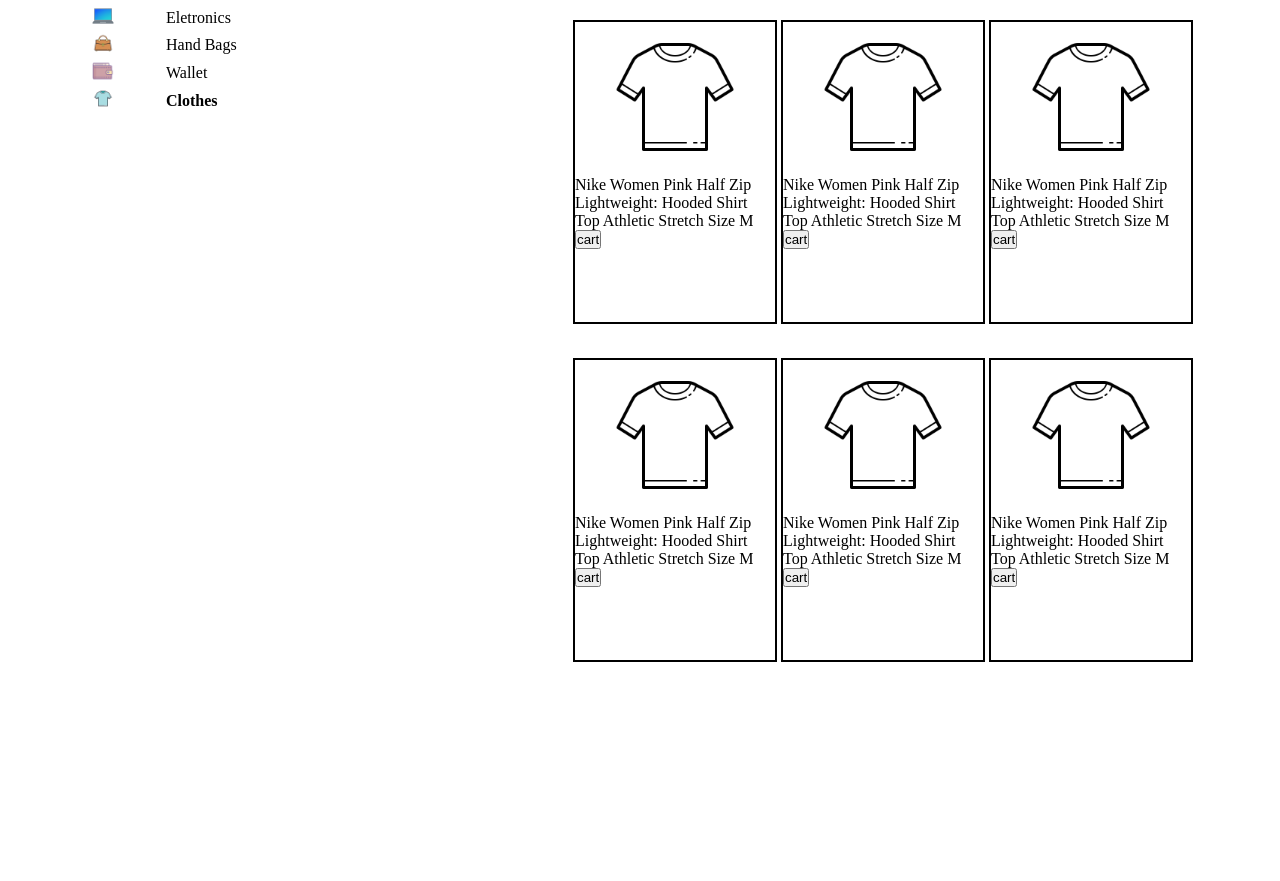
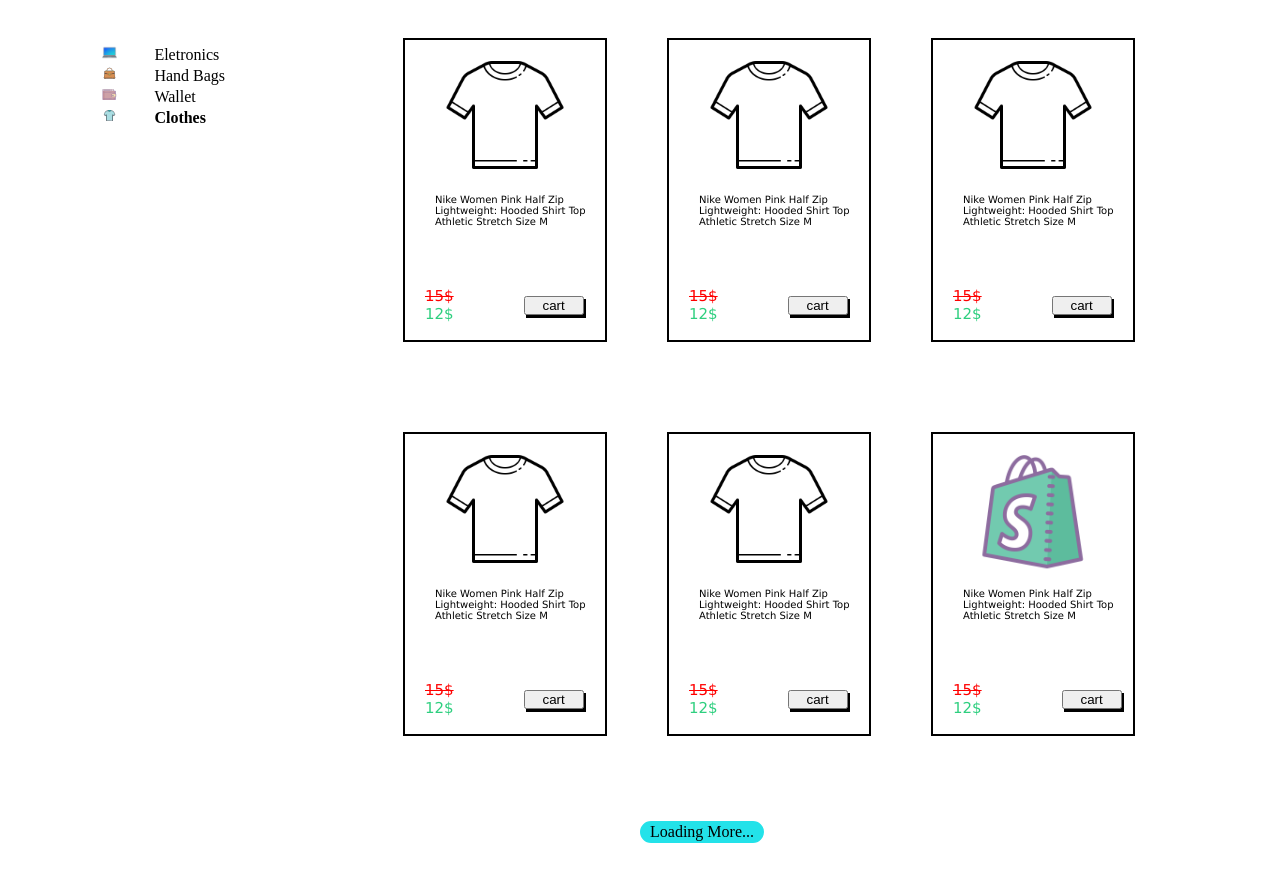
Before and after one commit to Samabath/TP1, a plain HTML site: page page1.html in a window 1280 px wide. Shown: the part 1011-1892 px from the top of the page. Before the commit the page ends 1720 px from the top, so only its background shows below. Drawn offline with Linux system fonts and the light colour scheme.

Commit message:
[finish]

```diff
--- a/index.html
+++ b/page1.html
@@ -37,7 +37,7 @@
                 <h4>Coupon Savings</h4>
                 <p>></a>up to 60% off everyday essential</p>
                 <br>
-                <div class="shop-coupon">
+                <div class="button">
                     <input type="button" value="Shop Coupons">
                 </div>
 
@@ -52,7 +52,7 @@
                 <h4>Free Delivery</h4>
                 <p>With affected items</p>
                 <br>
-                <div class="derliver-now">
+                <div class="button">
                     <input type="button" value="Deliver Now">
                 </div>
             </div>
@@ -66,7 +66,7 @@
                 <h4>Gift Voucher</h4>
                 <p>With Personal care items</p>
                 <br>
-                <div class="gift-now">
+                <div class="button">
                     <input type="button" Value="Gift Now">
                 </div>
             </div>
@@ -76,7 +76,7 @@
         </div>
     </div>
 
-     <div class="flex-container2">
+     <div class="flex-container">
 
         <div class="box_left">
             <table>
@@ -122,23 +122,41 @@
                     <div class="shirt">
                         <center><img src="./assets/clothes (1).png" ></center>
                         <p>Nike Women Pink Half Zip Lightweight: Hooded Shirt Top Athletic Stretch Size M</p>
+                        <div class="bottom">
+                            <div class="bottom_left">
+                                <div class="price_before"><p>15$</p></div>
+                                <div class="price_after"><p>12$</p></div>
+                            </div>
                             <div class="cart">
                                 <input type="button" value="cart">
+                            </div>
                         </div>
                     </div>
 
                     <div class="shirt">
                         <center><img src="./assets/clothes (1).png" ></center>
                         <p>Nike Women Pink Half Zip Lightweight: Hooded Shirt Top Athletic Stretch Size M</p>
+                        <div class="bottom">
+                            <div class="bottom_left">
+                                <div class="price_before"><p>15$</p></div>
+                                <div class="price_after"><p>12$</p></div>
+                            </div>
                             <div class="cart">
                                 <input type="button" value="cart">
+                            </div>
                         </div>
                     </div>
                     <div class="shirt">
                         <center><img src="./assets/clothes (1).png" ></center>
                         <p>Nike Women Pink Half Zip Lightweight: Hooded Shirt Top Athletic Stretch Size M</p>
+                        <div class="bottom">
+                            <div class="bottom_left">
+                                <div class="price_before"><p>15$</p></div>
+                                <div class="price_after"><p>12$</p></div>
+                            </div>
                             <div class="cart">
                                 <input type="button" value="cart">
+                            </div>
                         </div>
                     </div>
                 </div>
@@ -147,24 +165,43 @@
                     <div class="shirt">
                         <center><img src="./assets/clothes (1).png" ></center>
                            <p>Nike Women Pink Half Zip Lightweight: Hooded Shirt Top Athletic Stretch Size M</p>
+                           <div class="bottom">
+                                <div class="bottom_left">
+                                    <div class="price_before"><p>15$</p></div>
+                                <div class="price_after"><p>12$</p></div>
+                                </div>
                                 <div class="cart">
                                     <input type="button" value="cart">
+                                </div>
                             </div>
                     </div>
 
                     <div class="shirt">
                         <center><img src="./assets/clothes (1).png" ></center>
                         <p>Nike Women Pink Half Zip Lightweight: Hooded Shirt Top Athletic Stretch Size M</p>
+                        <div class="bottom">
+                            <div class="bottom_left">
+                                <div class="price_before"><p>15$</p></div>
+                                <div class="price_after"><p>12$</p></div>
+                            </div>
                             <div class="cart">
                                 <input type="button" value="cart">
                             </div>
                         </div>
+                    </div>
 
-                    <div class="shirt">
-                        <center><img src="./assets/clothes (1).png"></center>
+                    <div class="shopify">
+
+                        <center><img src="./assets/shopify.png"></center>
                         <p>Nike Women Pink Half Zip Lightweight: Hooded Shirt Top Athletic Stretch Size M</p>
-                        <div class="cart">
-                            <input type="button" value="cart">
+                        <div class="bottom">
+                            <div class="bottom-left">
+                                <div class="price_before"><p>15$</p></div>
+                                <div class="price_after"><p>12$</p></div>
+                            </div>
+                            <div class="bottom-right">
+                                <input type="button" value="cart" >
+                            </div>
                         </div>
                     </div>
 
@@ -172,6 +209,9 @@
 
             </div>
         </div>
+        <div class="loading">
+            <p>Loading More...</p>
+        </div>
 
 
 </body>
--- a/stylesheet.css
+++ b/stylesheet.css
@@ -71,7 +71,7 @@
     width: 200px;
     height: -10px;
     padding-top: 20px;
-
+    border-radius: 20px;
     transform: translate(50%,-50%);
 }
 .search input{
@@ -82,7 +82,7 @@
     justify-content: space-evenly;
     flex-wrap: wrap;
     position: relative;
-    margin-top: 50px;
+    margin-top: 70px;
 }
 
 .box_a{
@@ -145,18 +145,21 @@
 
 
 
-.flex-container2{
+.flex-container{
     display: flex;
     padding-top: 30px;
-    margin:30px;
+
+
 }
 .colA{
     width: 20%;
 }
 .box_left{
 
-    margin-left: 60px;
+    margin-top: 50px;
+    margin-left: 100px;
     width: 30%;
+
 }
 .box_left .colA img{
     width: 30%;
@@ -164,7 +167,9 @@
 .box_right{
     display: flex;
     flex-direction: column;
-    margin-left: 100px;
+    margin-right: 100px;
+    width: 70%;
+    left: 100px;
 
 }
 .column1{
@@ -176,6 +181,7 @@
     width: 200px;
     height: 300px;
     border: 2px solid black;
+    margin: 30px;
 }
 .column1 .shirt img{
     width: 150px;
@@ -191,12 +197,122 @@
     width: 200px;
     height: 300px;
     border: 2px solid black;
+    margin: 30px;
 }
 .column2 .shirt img{
     width: 150px;
     height: 150px;
 }
-.shirt
-{   margin: 2px;
-    border:  2px solid;
+.column2 .shopify{
+    width: 200px;
+    height: 300px;
+    border: 2px solid black;
+    margin: 30px;
 }
+.column2 .shopify img{
+    width: 120px;
+    height: 120px;
+    margin-top: 20px;
+}
+.shirt p{
+    font-size: 10px;
+    font-weight: 10px;
+    font-family: 'Lucida Sans', 'Lucida Sans Regular';
+    margin-left: 30px;
+    margin-right: 10px;
+}
+.shopify p{
+    font-size: 10px;
+    font-weight: 10px;
+    font-family: 'Lucida Sans', 'Lucida Sans Regular';
+    margin-left: 30px;
+    margin-right: 10px;
+    margin-top: 10px;
+}
+.shirt .cart {
+    display: flex;
+}
+.button{
+    margin-top: 30px;
+}
+.button input{
+    box-shadow: 2px 2px 2px 2px;
+}
+
+
+
+
+.shirt .price_before{
+    margin-top: 30px;
+}
+.shirt .bottom{
+    display: flex;
+    align-items: center;
+    margin-top: 30px;
+}
+.shirt .bottom .bottom_left{
+    margin-left: 10px;
+    font-size: 18px;
+}
+.shirt .cart input{
+    width: 60px;
+    margin-top: 30px;
+    margin-left: 60px;
+    box-shadow: 2px 3px;
+}
+
+.shopify .bottom{
+    display: flex;
+    align-items: center;
+    margin-top: 30px;
+}
+.shopify .bottom-right input{
+    width: 60px;
+    margin-top: 30px;
+    margin-left: 70px;
+    box-shadow: 2px 3px;
+}
+.shopify .bottom .bottom-left p{
+    margin-top: 0;
+    margin-left: 20px;
+    font-size: 15px;
+}
+
+.bottom-left{
+    margin-top: 30px;
+    max-width: 200px;
+}
+.bottom_left p{
+    margin-left: 10px;
+    font-size: 15px;
+
+}
+.price_before p{
+    color: red;
+    text-decoration: line-through;
+}
+.price_after{
+    color: rgb(46, 207, 127);
+}
+.discount p{
+    border: 1px solid;
+    width: 40px;
+    height: 30px;
+    color: orange;
+    margin-left: 30px;
+    text-align: center;
+    padding: 8px;
+}
+.loading{
+    margin-top: 40px;
+    margin-left: 50%;
+    margin-bottom: 40px;
+    width: 120px;
+    border: 2px solid rgb(35, 226, 233);
+    background-color: rgb(35, 226, 233);
+    border-radius: 25px;
+}
+.loading p{
+    font-style: 'Lucida Sans', 'Lucida Sans Regular';
+    text-align: center;
+}
```
Lines whose indentation alone changed are shown as unchanged.
